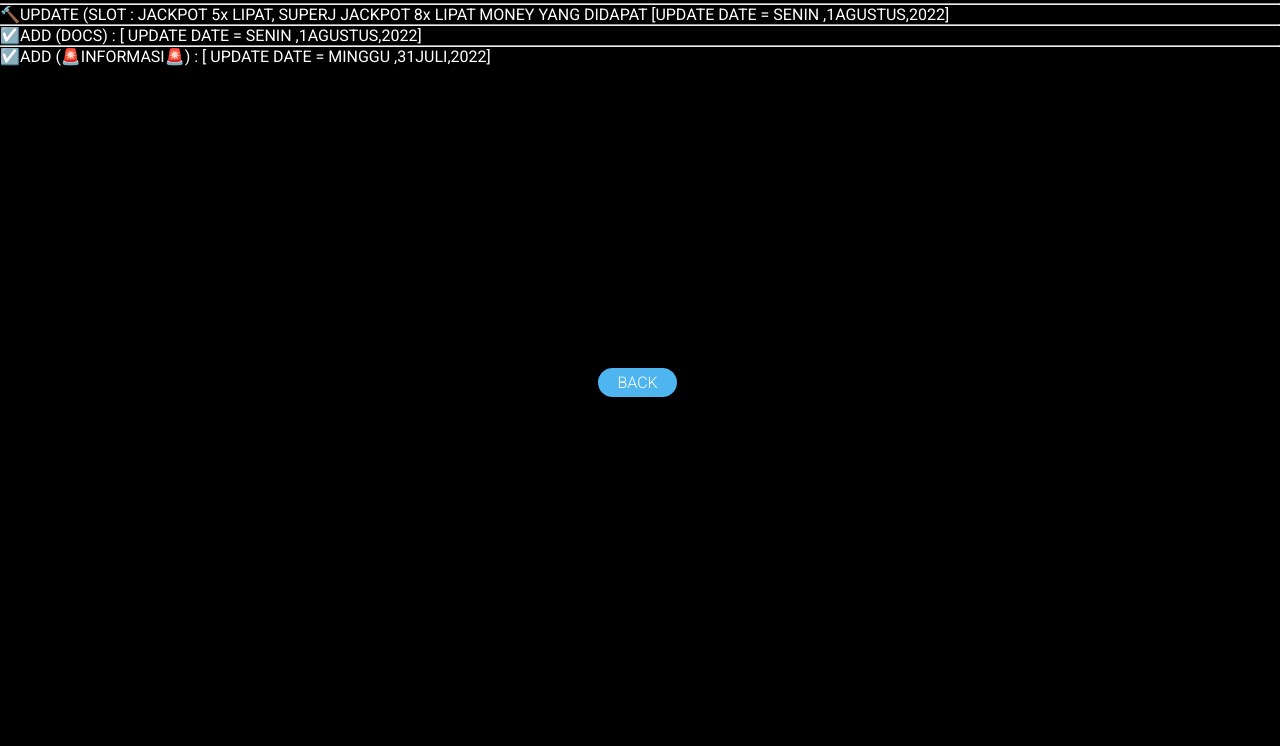
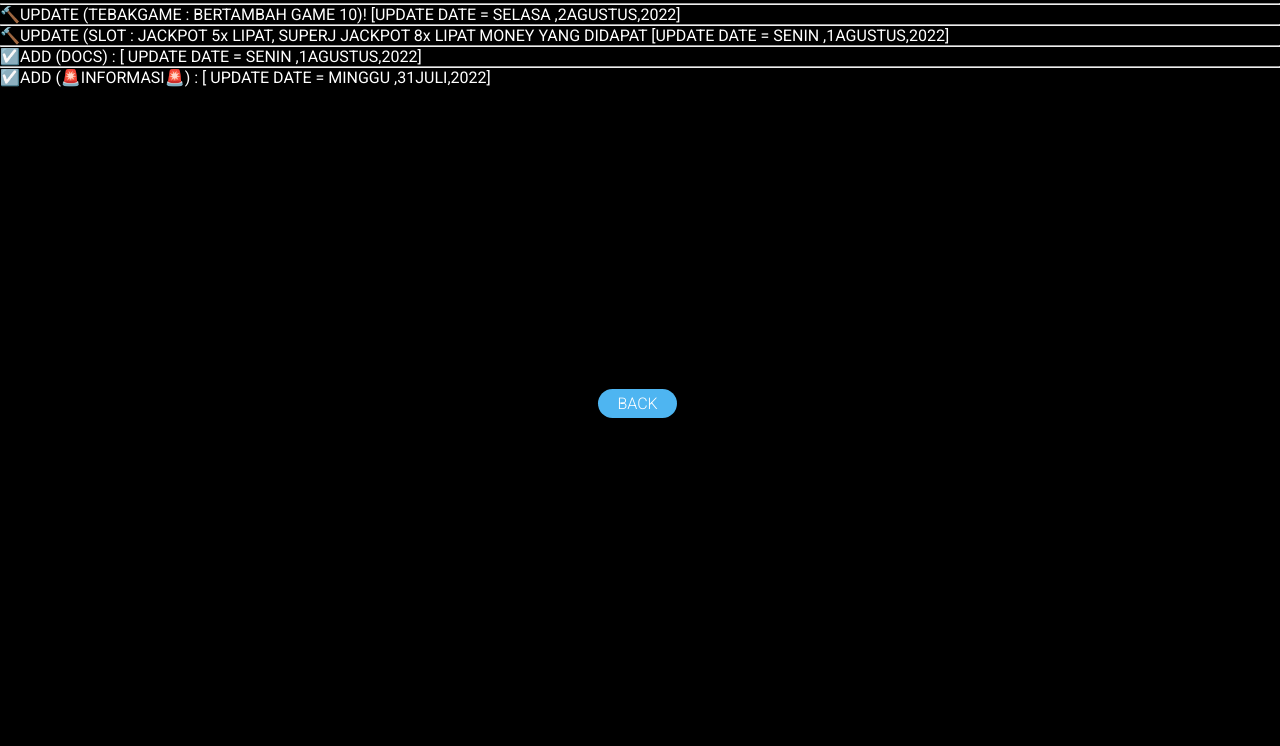
Before and after one commit to Villainwebsite/web.github.io, a plain HTML site: page info.html in a window 1280 px wide. Shown: the part 54-800 px from the top of the page. Drawn offline with Linux system fonts and the light colour scheme.

Commit message:
Add files via upload

```diff
--- a/info.html
+++ b/info.html
@@ -16,6 +16,10 @@
         <p>INFORMASI INI UNTUK MEMPERMUDAH MELIHAT UPDATE</p>
    <hr>
     </center>
+    <p>🔨UPDATE (TEBAKGAME : BERTAMBAH GAME 10)!
+        <h7>[UPDATE DATE = SELASA ,2AGUSTUS,2022]</h7>
+    </p>
+    <hr>
     <p>🔨UPDATE (SLOT : JACKPOT 5x LIPAT, SUPERJ JACKPOT 8x LIPAT MONEY YANG DIDAPAT
         <h7>[UPDATE DATE = SENIN ,1AGUSTUS,2022]</h7>
     </p>
```
